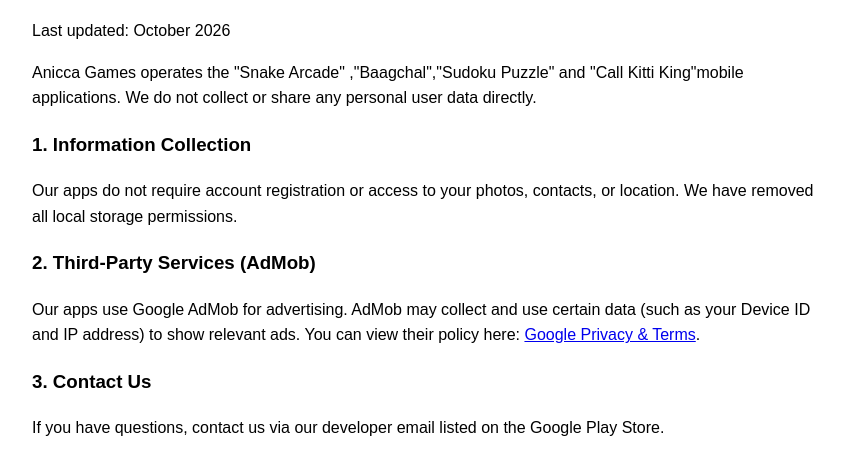
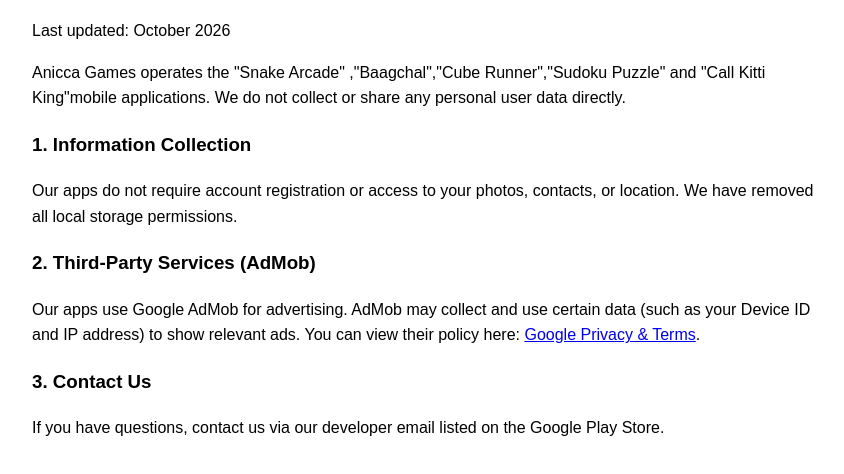
Before and after one commit to anicca-123/anicca-123.github.io, a plain HTML site: page index.html in a window 1280 px wide. Shown: the part 96-570 px from the top of the page, without its empty margins (208-1052 px from the left). Drawn offline with Linux system fonts and the light colour scheme.

Commit message:
Update index.html

```diff
--- a/index.html
+++ b/index.html
@@ -4,7 +4,7 @@
 <body style="font-family: sans-serif; line-height: 1.6; padding: 20px; max-width: 800px; margin: auto;">
     <h1>Privacy Policy</h1>
     <p>Last updated: October 2026</p>
-    <p>Anicca Games operates the "Snake Arcade" ,"Baagchal","Sudoku Puzzle" and "Call Kitti King"mobile applications. We do not collect or share any personal user data directly.</p>
+    <p>Anicca Games operates the "Snake Arcade" ,"Baagchal","Cube Runner","Sudoku Puzzle" and "Call Kitti King"mobile applications. We do not collect or share any personal user data directly.</p>
 
     <h3>1. Information Collection</h3>
     <p>Our apps do not require account registration or access to your photos, contacts, or location. We have removed all local storage permissions.</p>
```
